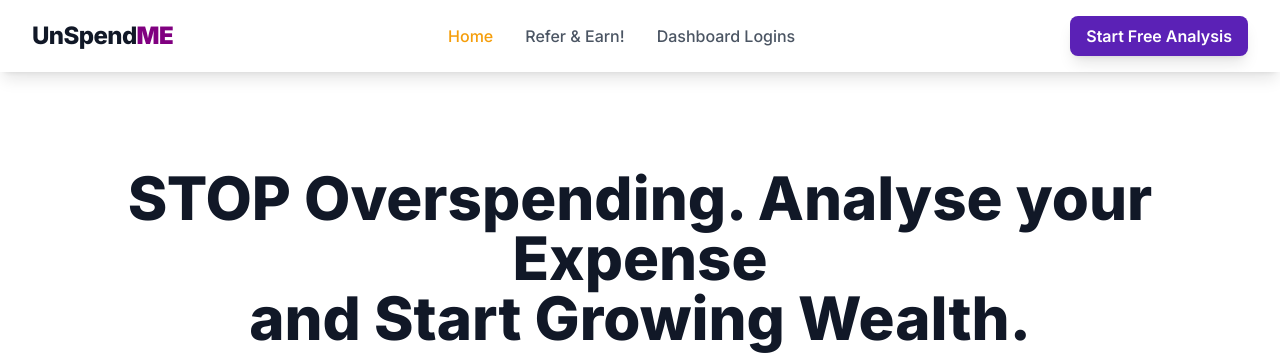
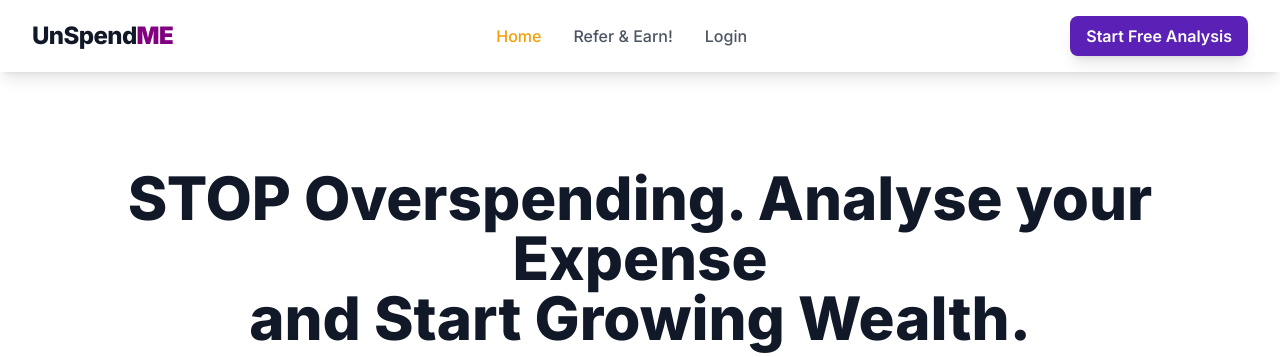
Before and after one commit to scottShams/unspend, a PHP site: page /index.php in a window 1280 px wide. Shown: the top 357 px of the page. Run offline with PHP 8.4, Linux system fonts and the light colour scheme; some libraries are stand-ins or nearby versions.

Commit message:
Change the nav menu name

```diff
--- a/includes/nav.php
+++ b/includes/nav.php
@@ -26,7 +26,7 @@
         <!-- Show when logged out -->
         <a href="login.php"
         class="<?php echo ($current_page == 'login.php') ? 'text-amber-500' : 'text-gray-600'; ?> hover:text-amber-500 transition duration-150 font-medium block md:inline">
-            Dashboard Logins
+            Login
         </a>
     <?php endif; ?>
 
```
